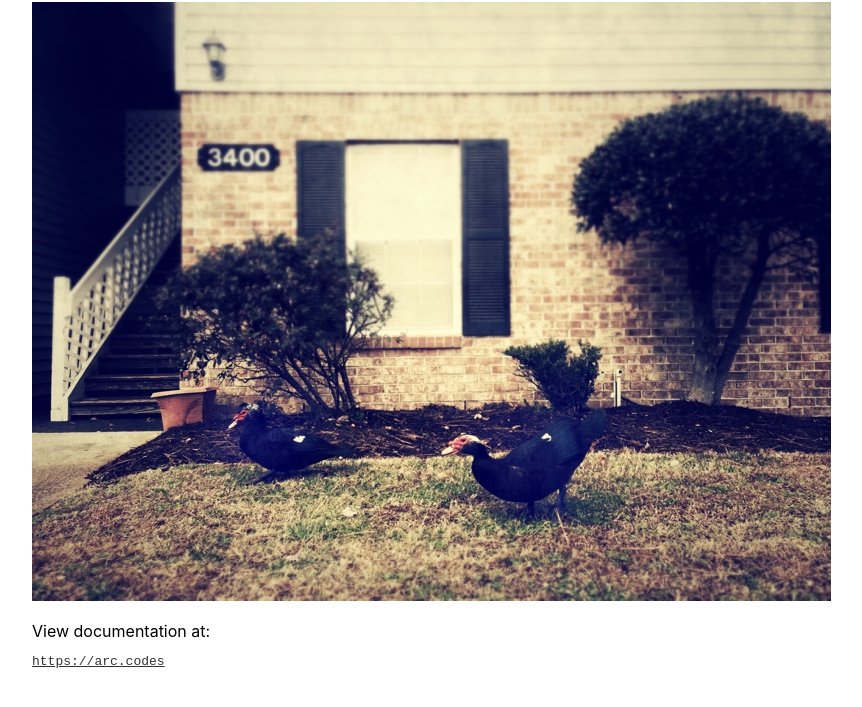
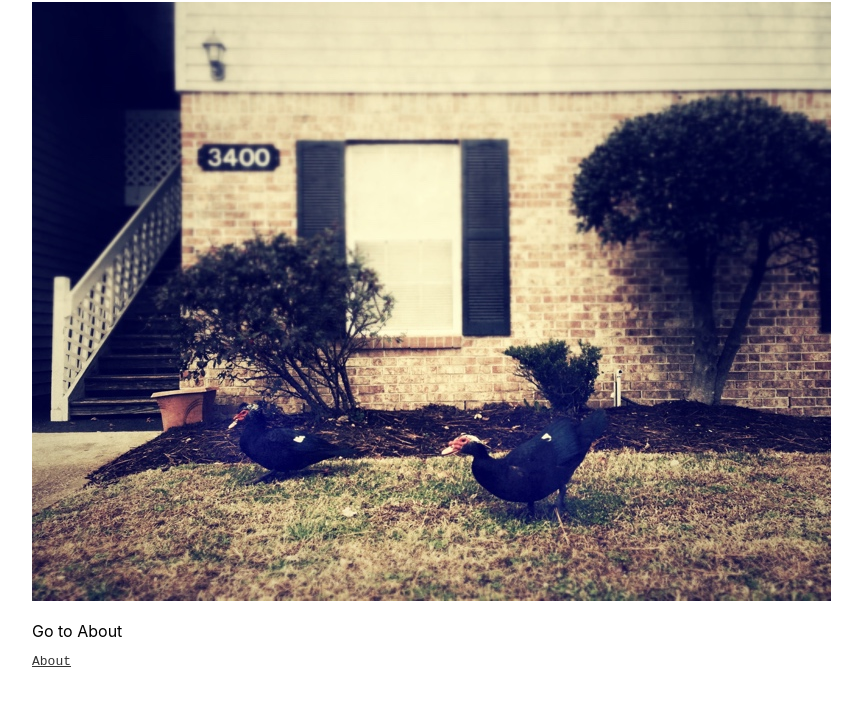
Before and after one commit to pchinjr/begin-staticassets, a website: page public/index.html in a window 1280 px wide. Shown: the part 85-792 px from the top of the page, without its empty margins (0-862 px from the left). Drawn offline with Linux system fonts and the light colour scheme.

Commit message:
about page

```diff
--- a/public/index.html
+++ b/public/index.html
@@ -18,10 +18,10 @@
       </div>
       <div>
         <p class="margin-bottom-8">
-          View documentation at:
+          Go to About
         </p>
         <code>
-          <a class="color-grey color-black-link" href="https://arc.codes">https://arc.codes</a>
+          <a class="color-grey color-black-link" href="/about.html">About</a>
         </code>
       </div>
     </div>
```
Also changed, not shown: public/about.html (added, +11 -0 lines).
